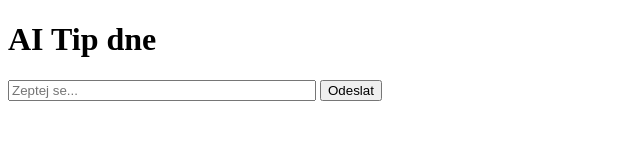
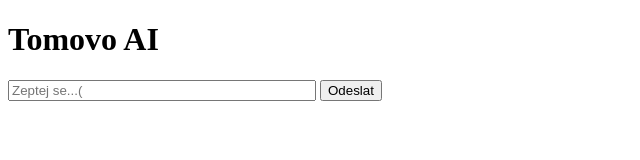
Before and after one commit to tomassdd/moje-sluzba, a website: page index.html in a window 1280 px wide. Shown: the whole page, without its empty margins (0-640 px from the left). Drawn offline with Linux system fonts and the light colour scheme.

Commit message:
Update index.html

```diff
--- a/index.html
+++ b/index.html
@@ -2,12 +2,12 @@
 <html>
 <head>
   <meta charset="UTF-8">
-  <title>AI Tip dne</title>
+  <title>Tomovo AI</title>
 </head>
 <body>
-  <h1>AI Tip dne</h1>
+  <h1>Tomovo AI</h1>
 
-  <input id="prompt" placeholder="Zeptej se..." style="width:300px;">
+  <input id="prompt" placeholder="Zeptej se...(" style="width:300px;">
   <button onclick="poslat()">Odeslat</button>
 
   <p id="odpoved"></p>
```
